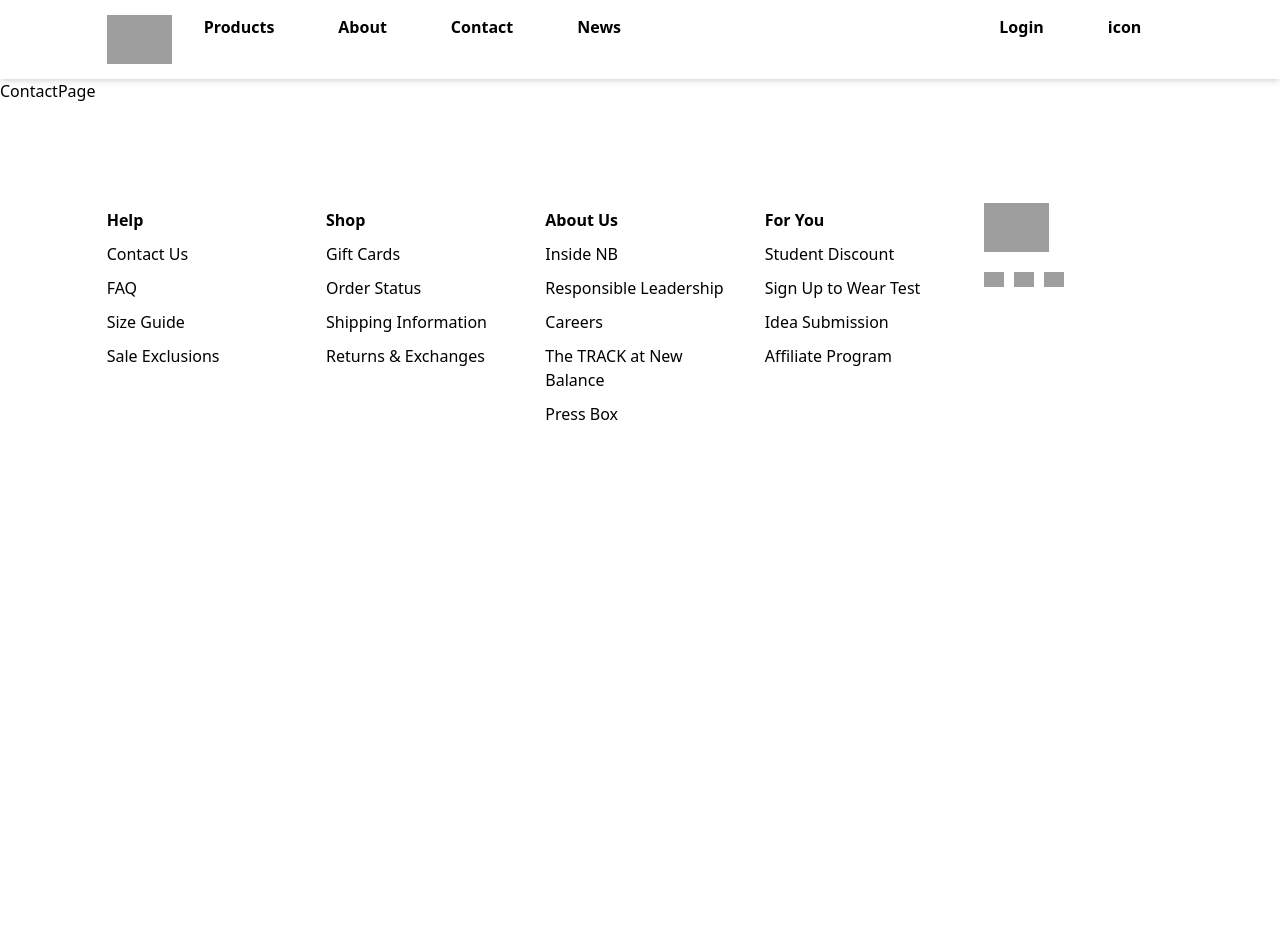
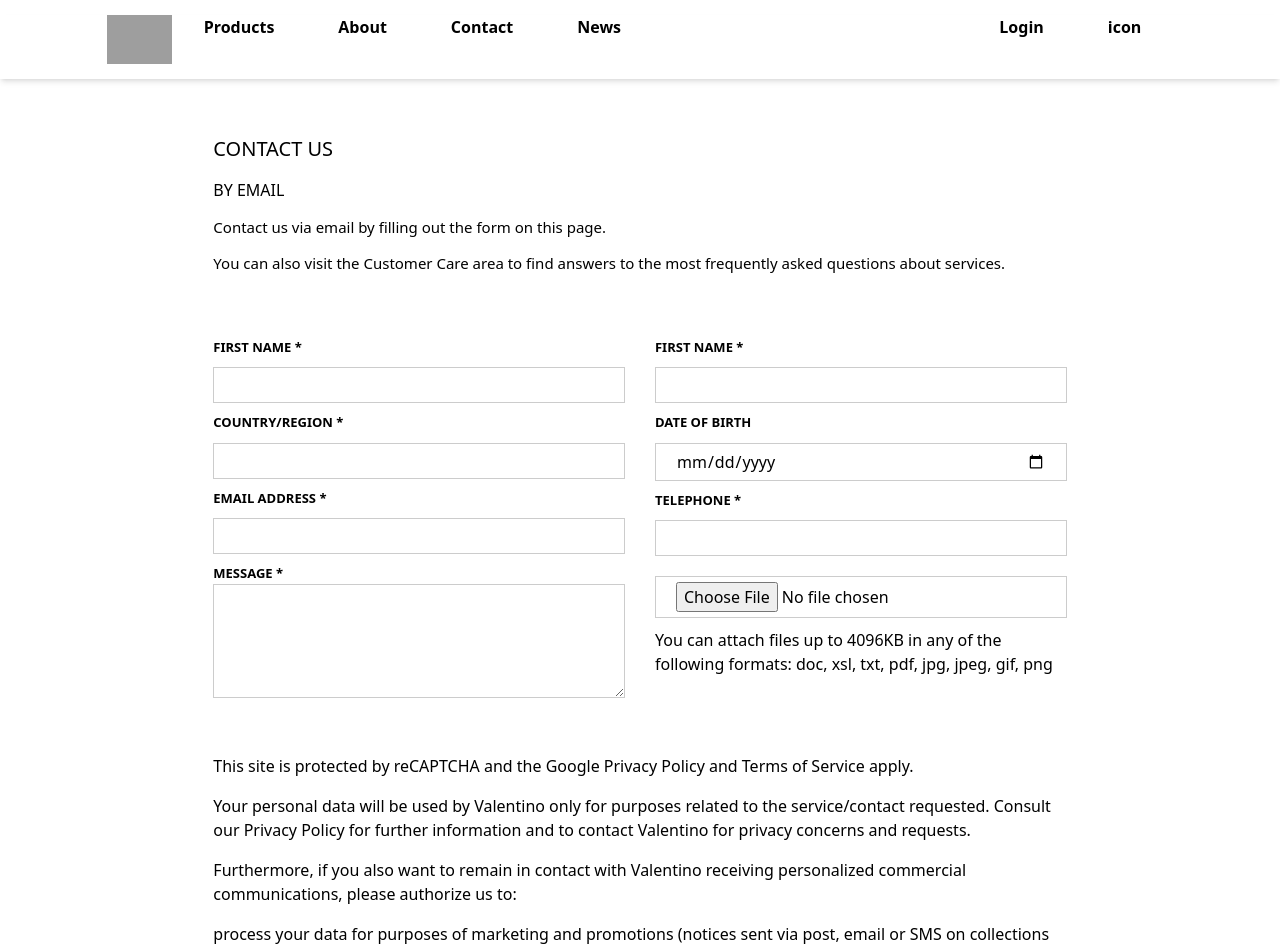
Before and after one commit to VuongWeb/G3Nextjs, a Next.js app in the folder Client/: page /contact in a window 1280 px wide. Shown: the top 950 px of the page. Before the commit the page ends 800 px from the top, so only its background shows below. Built offline with nearby package versions, Linux system fonts and the light colour scheme; grey boxes are pictures that could not be loaded.

Commit message:
feat: html css contact

```diff
--- a/Client/pages/contact/index.tsx
+++ b/Client/pages/contact/index.tsx
@@ -1,12 +1,90 @@
 import React from 'react'
+import Header from '../../components/Header'
 import style from '../../styles/contact.module.css'
 
 type Props = {}
 
 const ContactPage = (props: Props) => {
-  return (
-    <div>ContactPage</div>
-  )
+    return (
+        <div className={style.main__contact}>
+            <div className={style.info__contact}>
+                <h2 className={style.title__contact}>
+                    CONTACT US
+                </h2>
+                <h3 className={style.title__email}>
+                    BY EMAIL
+                </h3>
+
+                <p>
+                    Contact us via email by filling out the form on this page.
+                </p>
+                <p>You can also visit the Customer Care area to find answers to the most frequently asked questions about  services.</p>
+
+            </div>
+
+            <form action="">
+                <div className={style.form__contact}>
+                    <div className={style.list__contact}>
+                        <div className={style.item__form__contact}>
+                            <label htmlFor="">FIRST NAME *</label>
+                            <input type="text" name="" id="" />
+                        </div>
+                        <div className={style.item__form__contact}>
+                            <label htmlFor="">COUNTRY/REGION * </label>
+                            <input type="text" name="" id="" />
+                        </div>
+                        <div className={style.item__form__contact}>
+                            <label htmlFor="">EMAIL ADDRESS *</label>
+                            <input type="email" name="" id="" />
+                        </div>
+                        <div className={style.item__form__contact}>
+                            <label htmlFor="">MESSAGE *</label>
+                            <textarea name="" id=""></textarea>
+                        </div>
+                    </div>
+                    <div className={style.list__contact}>
+                        <div className={style.item__form__contact}>
+                            <label htmlFor="">FIRST NAME *</label>
+                            <input type="text" name="" id="" />
+                        </div>
+                        <div className={style.item__form__contact}>
+                            <label htmlFor="">DATE OF BIRTH</label>
+                            <input type="DATE" name="" id="" />
+                        </div>
+                        <div className={style.item__form__contact}>
+                            <label htmlFor="">TELEPHONE *</label>
+                            <input type="number" name="" id="" />
+                        </div>
+                        <div className={style.item__form__contact}>
+
+                            <input className={style.inp__file__contact} type="file" name="" id="" />
+                            <p>
+                                You can attach files up to 4096KB in any of the following formats: doc, xsl, txt, pdf, jpg, jpeg, gif, png
+                            </p>
+                        </div>
+                    </div>
+                </div>
+                <div className={style.rules__contact}>
+                    <ul >
+                        <li>This site is protected by reCAPTCHA and the Google Privacy Policy and Terms of Service apply.</li>
+                        <li>Your personal data will be used by Valentino only for purposes related to the service/contact requested.
+                            Consult our Privacy Policy for further information and to contact Valentino for privacy concerns and requests.
+                        </li>
+                        <li>Furthermore, if you also want to remain in contact with Valentino receiving personalized commercial communications, please authorize us to:</li>
+                        <li>process your data for purposes of marketing and promotions (notices sent via post, email or SMS on collections or invitations to events, etc.)</li>
+                        <li>process your data for purposes of analysis of your habits and preferences (so that Valentino may provide you personalised services)</li>
+                    </ul>
+                </div>
+
+                <div className={style.box__btn}>
+                    <button className={style.btn__contact}>
+
+                        SEND
+                     </button>
+                </div>
+            </form>
+        </div>
+    )
 }
 
 export default ContactPage
--- a/Client/styles/contact.module.css
+++ b/Client/styles/contact.module.css
@@ -0,0 +1,62 @@
+.main__contact{
+    @apply w-8/12 m-auto
+}
+
+.title__contact{
+    @apply mt-[55px] text-[20px] font-sans
+
+}
+.title__email{
+    @apply mt-[14px]
+}
+.info__contact p{
+    @apply text-[15px] my-[14px] font-sans
+
+
+}
+.form__contact{
+    @apply grid grid-cols-2 gap-[30px] mt-[53px]
+}
+.item__form__contact{
+    @apply my-[10px]
+}
+.item__form__contact label{
+    @apply flex text-[13px] font-semibold
+}
+.item__form__contact input{
+   border: 1px solid #ccc;
+   width: 100%;
+   outline: none;
+   padding: 5px 20px;
+   margin-top: 10px;
+}
+.item__form__contact textarea{
+   border: 1px solid #ccc;
+   width: 100%;
+   outline: none;
+   height: 114px;
+   padding-left: 4px;
+   padding-top: 10px;
+
+}
+.item__form__contact p{
+    @apply mt-[10px]
+}
+.rules__contact{
+    @apply mt-8
+}
+.rules__contact li{
+    @apply py-2
+}
+
+.box__btn{
+    @apply text-center mt-[50px]
+}
+.btn__contact{
+    background-color: #212F3C;
+    color: #fff;
+    padding: 9px 70px;
+}
+.inp__file__contact{
+    margin-top: 18px;
+}
```
